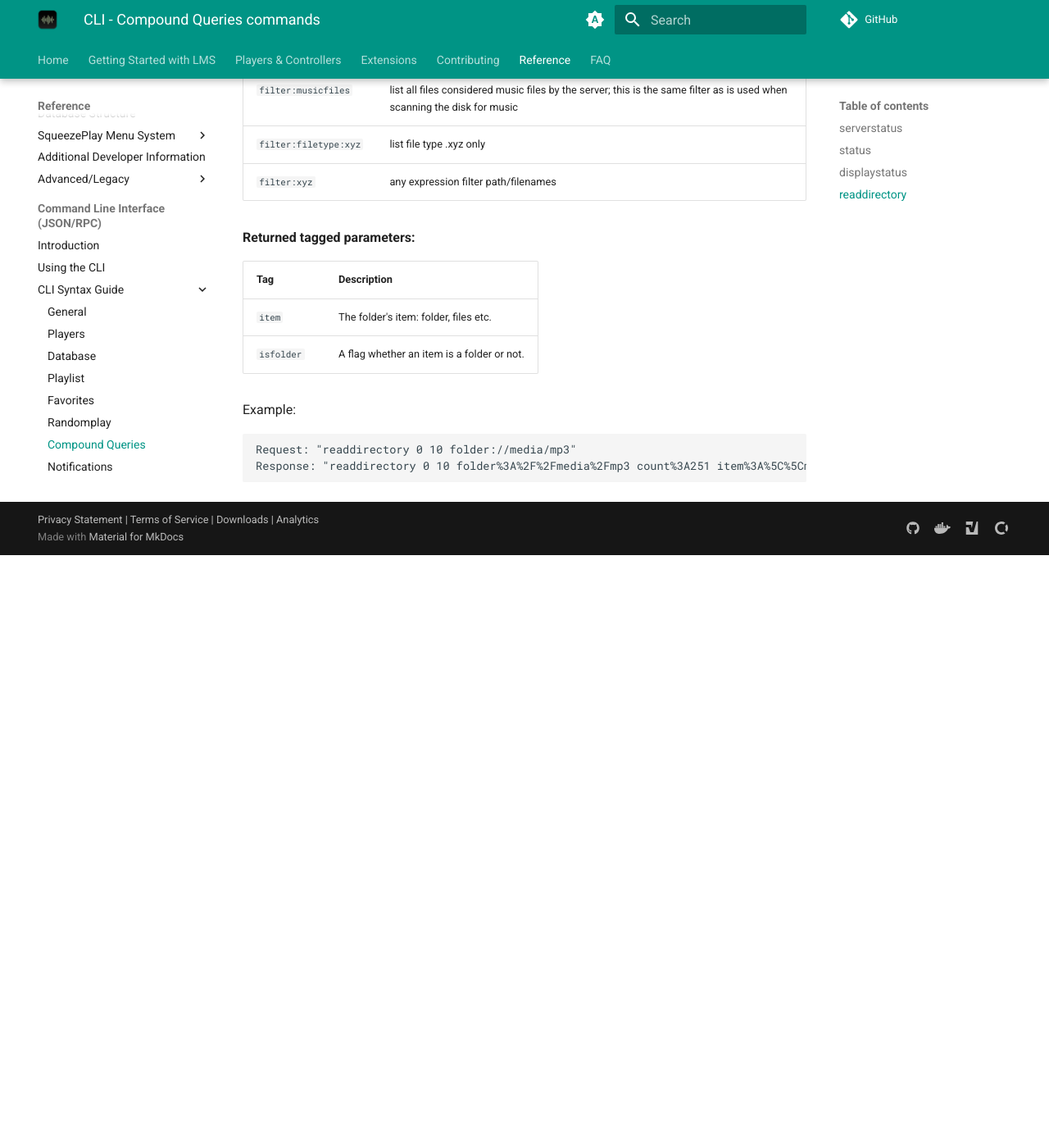
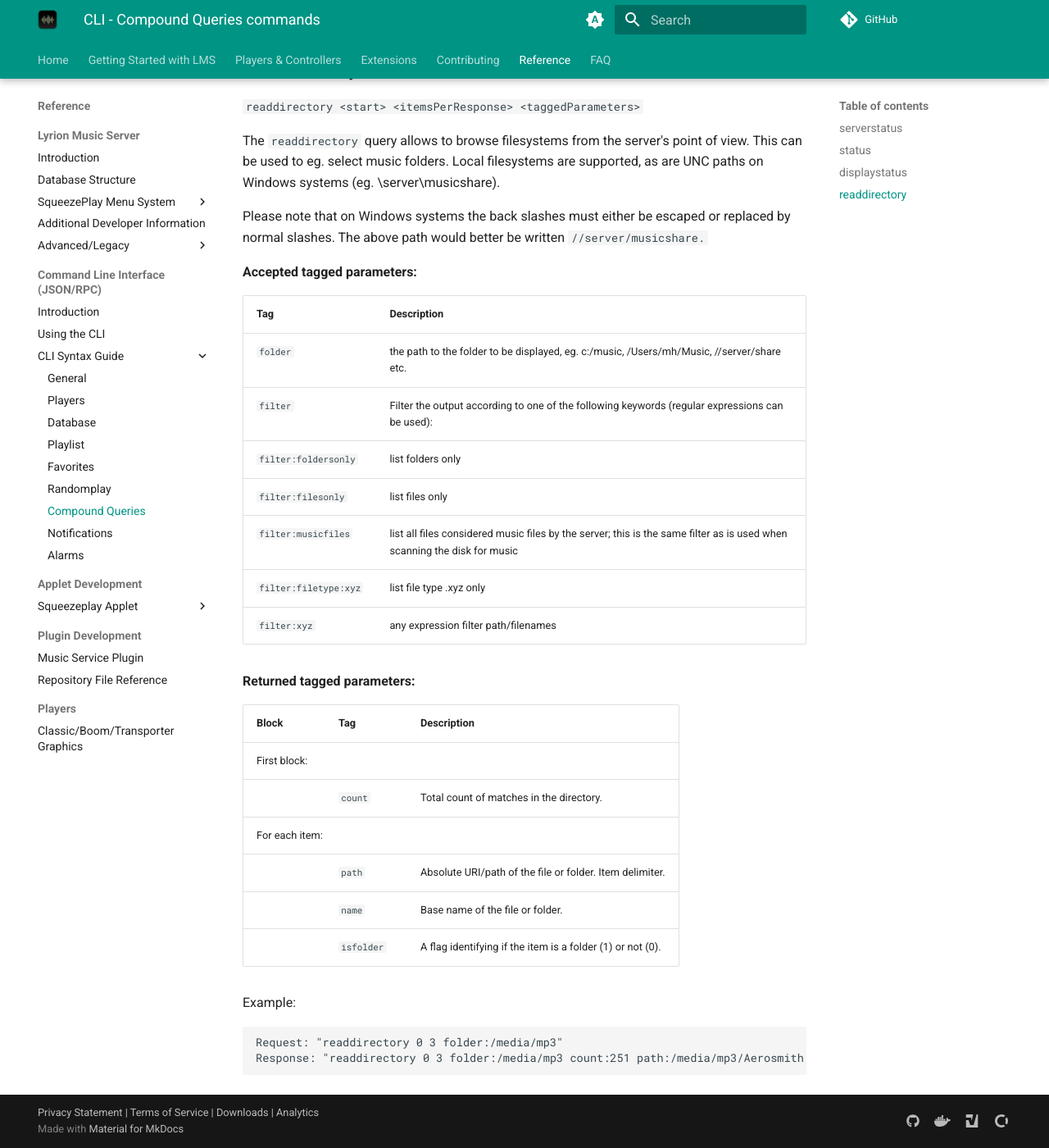
Before and after one commit to LMS-Community/lms-community.github.io, an MkDocs documentation site: the page built from docs/reference/cli/compoundqueries.md, in a window 1280 px wide and 1400 px high, scrolled down 11495 px. Shown: the whole window at 82% size. Built offline with MkDocs 1.6.1 and Material for MkDocs 9.7.7, drawn with Linux system fonts in a browser that asks for light colours; a script that is not in the unit is left out; plug-ins that fetch from the network failed and are left out; comment, search, counter and statistics services are not loaded; before the commit the page ends 12172 px from its top, so only the background shows below that; some of the changed text lies outside the part shown.

Commit message:
Fix omissions and errors in reference/cli/compoundqueries
Signed-off-by: Lev <leva181777@gmail.com>

````diff
--- a/docs/reference/cli/compoundqueries.md
+++ b/docs/reference/cli/compoundqueries.md
@@ -48,6 +48,10 @@
  || `progresstotal` | Returned with the total value of items found for current scan phase. Not returned if no scan is in progress. |
  || `lastscanfailed` | Information about a possible failure in case a scan has not finished in an attended manner. |
 || `version` | LMS version. Equivalent to `version ?` |
+|| `newversion` | New version of the LMS software available for download. |
+|| `needsrestart` | Indicates if the server needs to be restarted (e.g. to apply plugin changes). |
+|| `pluginsdownloading` | Indicates if plugins are currently being downloaded in the background. |
+|| `newplugins` | A message detailing any newly available or updated plugins. |
  || `mac` | The MAC address of the computer on which the server software is running. |
  || `ip` | The IP address of the computer on which the server software is running. |
 || `httpport` | The port on which the server software is listening. |
@@ -56,27 +60,34 @@
  || `info total artists` | Number of artists known to the server. Equivalent to `info total artists ?` |
  || `info total genres` | Number of genres known to the server. Equivalent to `info total genres ?` |
  || `info total songs` | Number of songs known to the server. Equivalent to `info total songs ?` |
+ || `info total duration` | Total playtime in seconds for the entire music library database. |
 | For each defined pref requested: {: colspan=3} |&#8288 {: style="padding:0"}|&#8288 {: style="padding:0"}|
  || `prefName` | Preference value. Only if the value is defined. Equivalent to `pref prefName ?`. |
 || `player count` | Number of players known by the server. Equivalent to `player count ?`. |
 | For each player:  <br>Essentially, this list is equivalent to the one returned by `players`.  {: colspan=3} |&#8288 {: style="padding:0"}|&#8288 {: style="padding:0"}|
+|| `playerindex` | The zero-based index of this player. |
 || `playerid` | Player unique identifier. Item delimiter. Equivalent to `player id ?`. |
 || `uuid` | Player unique identifier. Equivalent to `player uuid ?`. |
 || `ip` | Player IP and port. Equivalent to `player ip ?`. |
 ||  `name` | Player name. Equivalent to `player name ?`. |
+||  `seq_no` | Player command sequence number (omitted when not present). |
 ||  `model` | Player model. Equivalent to `player model ?`. |
+||  `modelname` | Player general name (e.g. Squeezebox Radio). |
 ||  `power` | Whether the player is powered on or off. |
+||  `isplaying` | Whether the player is currently playing a track (1) or not (0). |
 ||  `isplayer` | Whether a player is a known player model. Will return 0 for streaming connections. Equivalent to `player isplayer ?`. |
 ||  `displaytype` | Player display type. Not returned for streaming connections. Equivalent to `player displaytype <playerindex> ?`.  |
 ||   `canpoweroff` | Whether the player can be powered off. This value is false for streaming connections. |
 ||  `connected` | Connected state. Equivalent to `<playerid> connected ?`. |
+||  `firmware` | Player firmware/revision version. |
 ||  `player_needs_upgrade` | Connected player needs a firmware upgrade. |
 ||  `player_is_upgrading` | Connected player is in the process of performing a firmware update. |
 || `other player count` | Number of players connected to other discovered servers in the local network. |
 | For each player connected to some other server in the local network:  {: colspan=3} |&#8288 {: style="padding:0"}|&#8288 {: style="padding:0"}|
 ||  `playerid` | Player unique identifier (MAC address). |
 ||  `name` | Player name. |
-||  `server` | The server to which the player is connected
+||  `server` | The server to which the player is connected. |
+||  `serverurl` | The URL of the server to which the player is connected. |
 ||  `model` | Player model. Please note that only Squeezebox2 and later can be remotely disconnected. |
 | For each defined player pref requested: {: colspan=3} |&#8288 {: style="padding:0"}|&#8288 {: style="padding:0"}|
 ||  `prefName` | Preference value. Only if the value is defined. Equivalent to `playerpref prefName ?`. |
@@ -287,13 +298,17 @@
 
 **Returned tagged parameters:**
 
-| Tag | Description |
-|---|---|
-| `item` | The folder's item: folder, files etc. |
-| `isfolder` | A flag whether an item is a folder or not. |
+| Block | Tag | Description |
+|---|---|---|
+| First block: {: colspan=3} |&#8288 {: style="padding:0"}|&#8288 {: style="padding:0"}|
+|| `count` | Total count of matches in the directory. |
+| For each item: {: colspan=3} |&#8288 {: style="padding:0"}|&#8288 {: style="padding:0"}|
+|| `path` | Absolute URI/path of the file or folder. Item delimiter. |
+|| `name` | Base name of the file or folder. |
+|| `isfolder` | A flag identifying if the item is a folder (1) or not (0). |
 
 Example:
 ```
-Request: "readdirectory 0 10 folder://media/mp3"
-Response: "readdirectory 0 10 folder%3A%2F%2Fmedia%2Fmp3 count%3A251 item%3A%5C%5Cmedia%5Cmp3%5CAerosmith isfolder%3A1 item%3A%5C%5Cmedia%5Cmp3%5CAir isfolder%3A1 item%3A%5C%5Cmedia%5Cmp3%5CAlanis%20Morissette isfolder%3A1 item%3A%5C%5Cmedia%5Cmp3%5CAldo%20Romano%2C%20Michel%20Benita%2C%20Glenn%20Ferris%2C%20Paolo%20Fresu isfolder%3A1 item%3A%5C%5Cmedia%5Cmp3%5CAli%20Farka%20Toure isfolder%3A1 item%3A%5C%5Cmedia%5Cmp3%5CAll%20Saints isfolder%3A1 item%3A%5C%5Cmedia%5Cmp3%5CManu%20Katche isfolder%3A1 item%3A%5C%5Cmedia%5Cmp3%5CSinead%20O'Connor isfolder%3A1 item%3A%5C%5Cmedia%5Cmp3%5CShakira isfolder%3A1 item%3A%5C%5Cmedia%5Cmp3%5CAnastacia isfolder%3A1"
+Request: "readdirectory 0 3 folder:/media/mp3"
+Response: "readdirectory 0 3 folder:/media/mp3 count:251 path:/media/mp3/Aerosmith name:Aerosmith isfolder:1 path:/media/mp3/Air name:Air isfolder:1 path:/media/mp3/Alanis%20Morissette name:Alanis%20Morissette isfolder:1"
 ```
````
